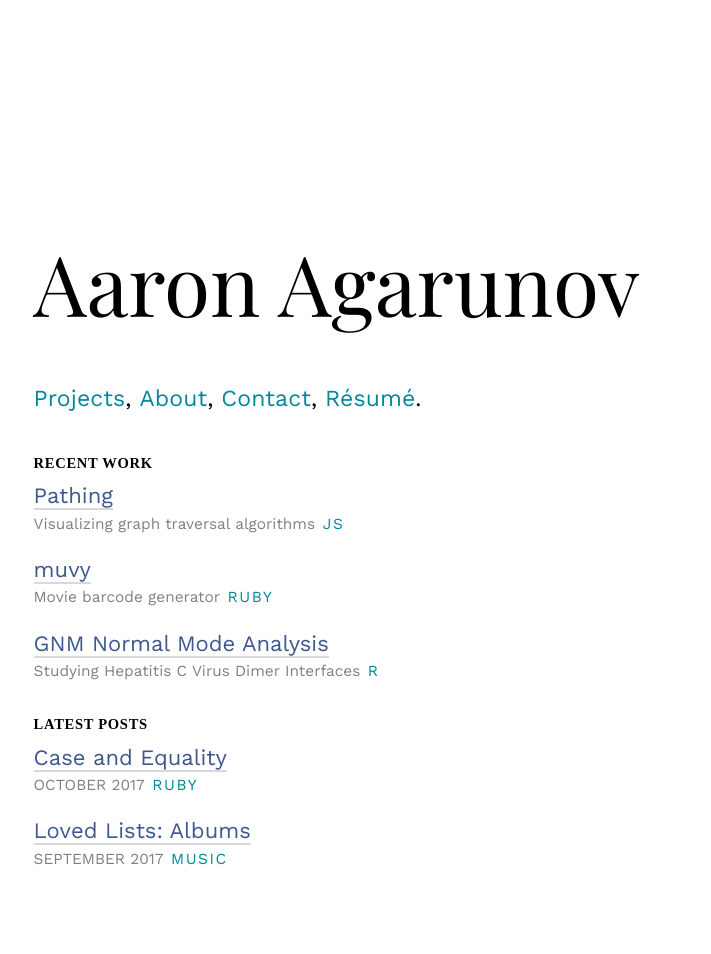
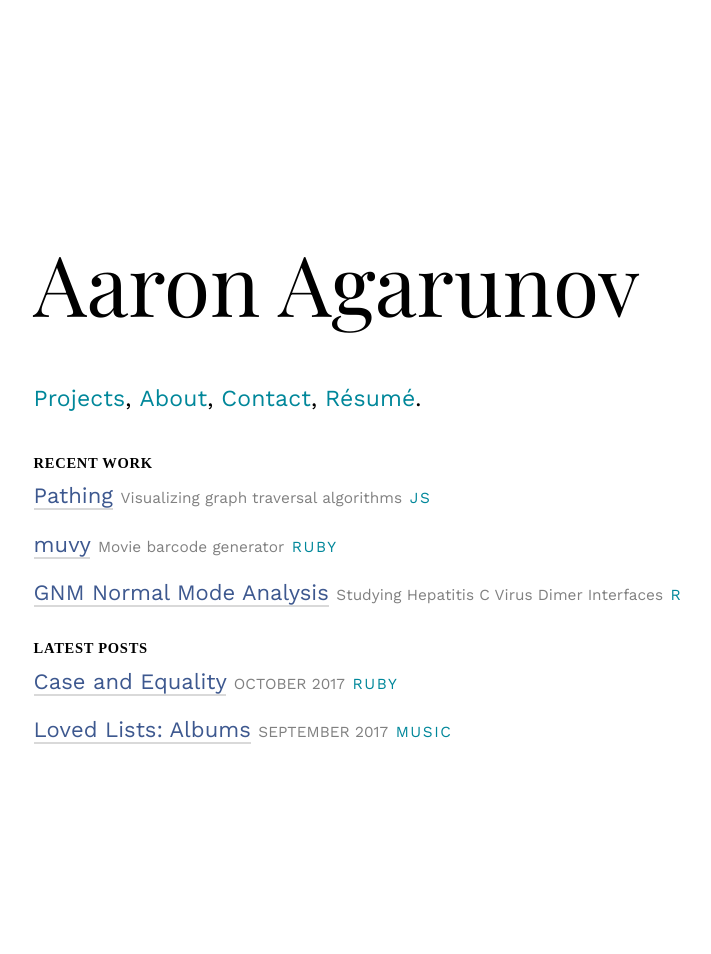
Before and after one commit to agarun/agarun.github.io, a Jekyll site: the page built from index.html, in a window 1280 px wide. Shown: the whole page, without its empty margins (184-895 px from the left). Built offline with Jekyll 4.4.1, drawn with Linux system fonts in a browser that asks for light colours; some web fonts are replaced; after the commit the page ends 900 px from its top, so only the background shows below that.

Commit message:
Add Jekyll components

```diff
--- a/_pages/work.html
+++ b/_pages/work.html
@@ -15,7 +15,6 @@ permalink: /projects/
         <a href="">
           <img src="" />
         </a>
-        <!-- disappear on wrapping -->
       </div>
     {% endfor %}
   </div>
--- a/index.html
+++ b/index.html
@@ -5,31 +5,20 @@ layout: default
   <div class="content">
       <h2>recent work</h2>
         <div class="description">
+          {% assign projects = site.projects | sort: 'date' | reverse %}
+          {% for project in projects limit:3 %}
           <section>
-            <a href="" class="link-snap">Pathing</a>
-            <br>
-            <span class="blurb">Visualizing graph traversal algorithms</span>
-            <span class="tag">JS</span>
+            <span class="section-separator"><a href="" class="link-snap">{{ project.short_title }}</a></span>
+            <span class="blurb">{{ project.short_description }}</span>
+            <span class="tag">{{ project.tags[0] }}</span>
           </section>
-          <section>
-            <a href="" class="link-snap">muvy</a>
-            <br>
-            <span class="blurb">Movie barcode generator</span>
-            <span class="tag">ruby</span>
-          </section>
-          <section>
-            <a href="" class="link-snap">GNM Normal Mode Analysis</a>
-            <br>
-            <span class="blurb">Studying Hepatitis C Virus Dimer Interfaces</span><!--TODO ADD TEXT OVERFLOW-->
-            <span class="tag">R</span>
-          </section>
+          {% endfor %}
         </div>
       <h2>latest posts</h2>
         <div class="description">
           {% for post in site.posts %}
             <section>
-              <a href="{{ post.url }}" class="link-snap">{{ post.title }}</a>
-              <br>
+              <span class="section-separator"><a href="{{ post.url }}" class="link-snap">{{ post.title }}</a></span>
               <span class="date">{{ post.date | date: "%B %Y" }}</span>
               <span class="tag">{{ post.tags }}</span>
             </section>
```
